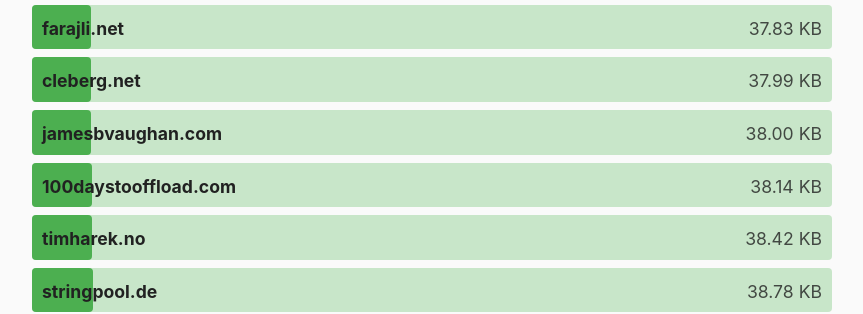
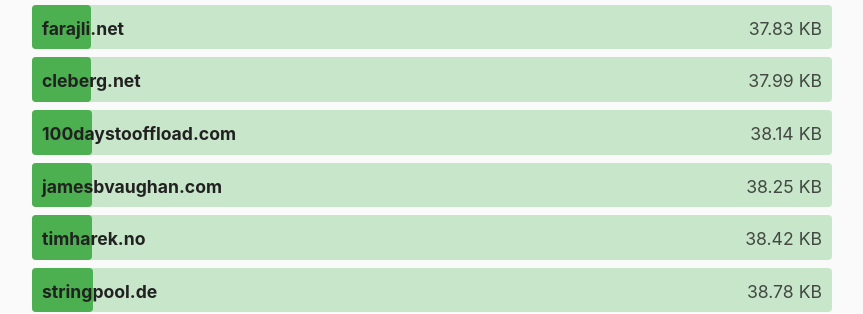
Before and after one commit to kevquirk/512kb.club, a Jekyll site: the page built from index.md, in a window 1280 px wide and 900 px high, scrolled down 12736 px. Shown: the part 137-451 px from the top of the window, without its empty margins (208-1071 px from the left). Built offline with Jekyll 4.4.1, drawn with Linux system fonts in a browser that asks for light colours.

Commit message:
Use more precise size

```diff
--- a/_data/sites.yml
+++ b/_data/sites.yml
@@ -1925,7 +1925,7 @@
 
 - domain: jamesbvaughan.com
   url: https://jamesbvaughan.com/
-  size: 38
+  size: 38.25
   last_checked: 2025-11-04
 
 - domain: jamesgreenblue.com
```
